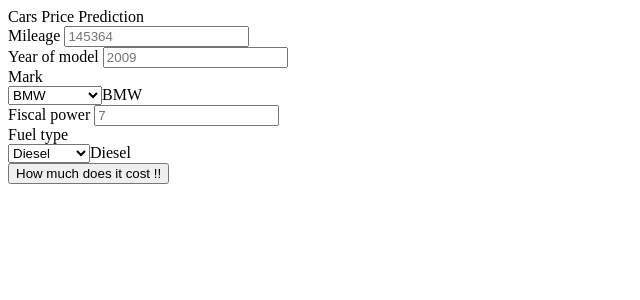
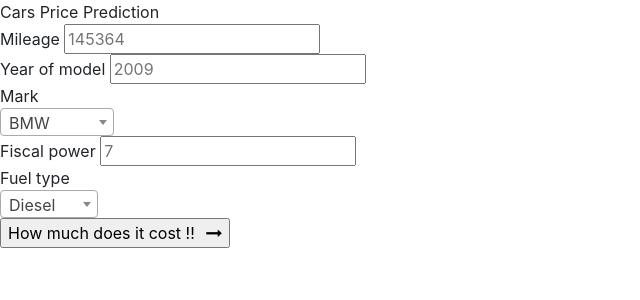
Before and after one commit to S-n-ramadevi/Carpriceprediction, a Flask app: page / in a window 1280 px wide. Shown: the top 300 px of the page, without its empty margins (0-640 px from the left). Run offline with Flask 2, Linux system fonts and the light colour scheme; parts of the project's set-up code (start-up, migrations or seed data) failed here and were passed over; some libraries are stand-ins or nearby versions.

Commit message:
Update index.html

```diff
--- a/templates/index.html
+++ b/templates/index.html
@@ -4,6 +4,24 @@
 	<title>Cars Price Predictor</title>
         <meta charset="UTF-8">
 	<meta name="viewport" content="width=device-width, initial-scale=1">
+<!--===============================================================================================-->
+	<link rel="icon" type="image/png" href="{{ url_for('static',filename='images/icons/car_icon.png') }}" />
+<!--===============================================================================================-->
+	<link rel="stylesheet" type="text/css" href="{{ url_for('static',filename='vendor/bootstrap/css/bootstrap.min.css') }}" >
+<!--===============================================================================================-->
+	<link rel="stylesheet" type="text/css" href="{{ url_for('static',filename='fonts/font-awesome-4.7.0/css/font-awesome.min.css') }}">
+<!--===============================================================================================-->
+	<link rel="stylesheet" type="text/css" href="{{ url_for('static',filename='vendor/css-hamburgers/hamburgers.min.css') }}">
+<!--===============================================================================================-->
+	<link rel="stylesheet" type="text/css" href="{{ url_for('static',filename='vendor/animsition/css/animsition.min.css') }}">
+<!--===============================================================================================-->
+	<link rel="stylesheet" type="text/css" href="{{ url_for('static',filename='vendor/select2/select2.min.css') }}">
+<!--===============================================================================================-->
+	<link rel="stylesheet" type="text/css" href="{{ url_for('static',filename='vendor/daterangepicker/daterangepicker.css') }}">
+<!--===============================================================================================-->
+	<link rel="stylesheet" type="text/css" href="{{ url_for('static',filename='css/util.css') }}">
+	<link rel= "stylesheet" type= "text/css" href="{{ url_for('static',filename='css/main.css') }}">
+<!--===============================================================================================-->
 
 </head>
 <body>
```
